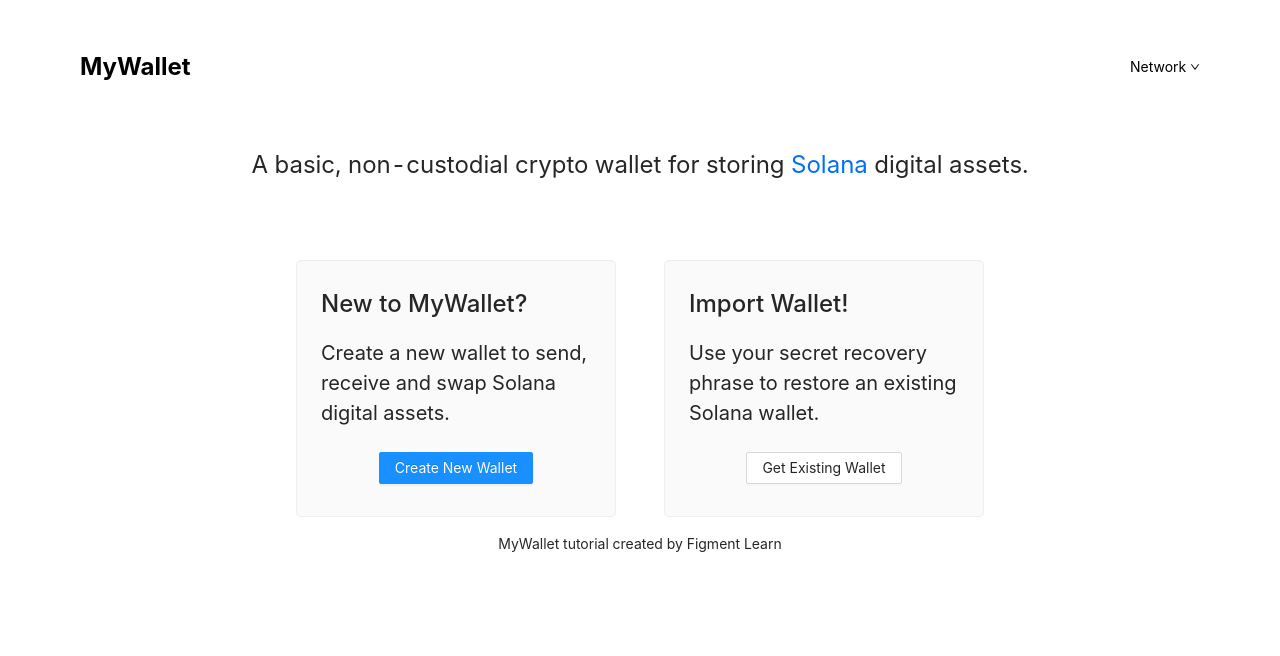
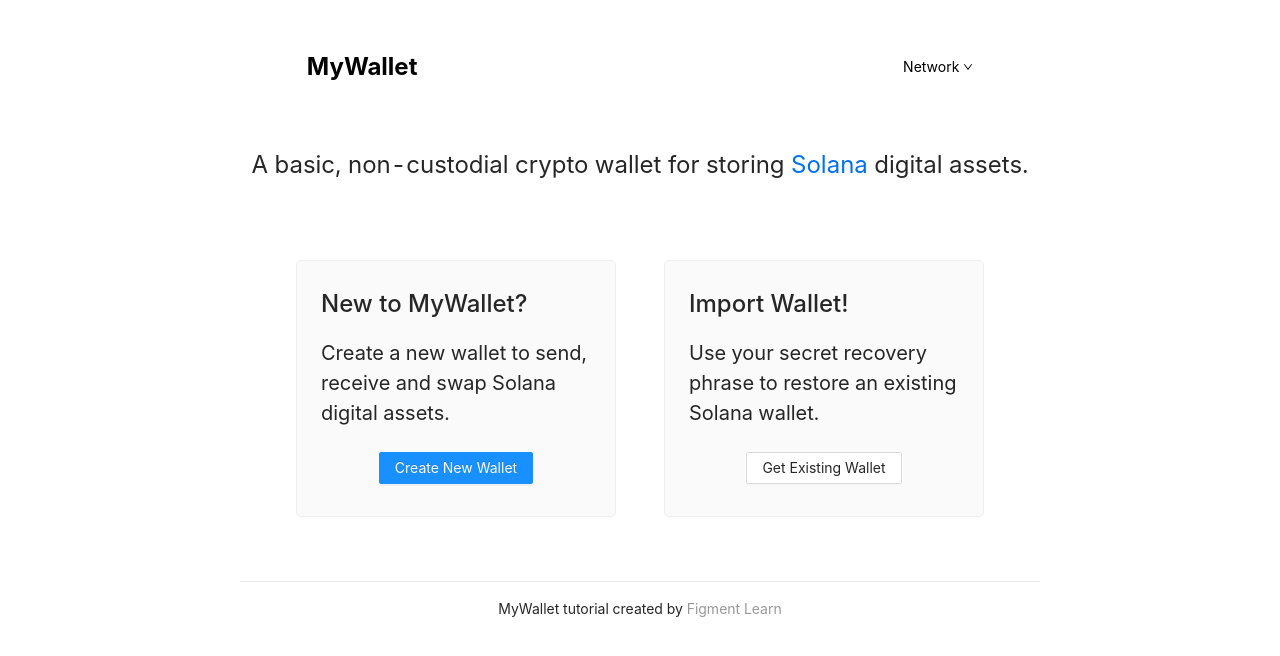
Before and after one commit to johnny0625/solana-wallet, a Next.js app: page / in a window 1280 px wide. Shown: the top 656 px of the page. Built offline with nearby package versions, Linux system fonts and the light colour scheme.

Commit message:
Add footer css

```diff
--- a/styles/Home.module.css
+++ b/styles/Home.module.css
@@ -15,7 +15,7 @@
 
 .header {
   display: flex;
-  justify-content: space-between;
+  justify-content: space-around;
   /* border: 1px solid red; */
   width: 100%;
 }
@@ -60,22 +60,16 @@
   flex-wrap: wrap;
   max-width: 800px;
   width: 100%;
+  padding-bottom: 3rem;
+  border-bottom: 1px solid #e8e8e8;
 }
 
-/* Not used */
-
-.description {
-  line-height: 1.5;
-  font-size: 1.5rem;
+.footerHome {
+  margin: 1rem 0;
 }
 
-.code {
-  background: #fafafa;
-  border-radius: 5px;
-  padding: 0.75rem;
-  font-size: 1.1rem;
-  font-family: Menlo, Monaco, Lucida Console, Liberation Mono, DejaVu Sans Mono,
-    Bitstream Vera Sans Mono, Courier New, monospace;
+.footerLink {
+  color: #999;
 }
 
 @media (max-width: 600px) {
```
